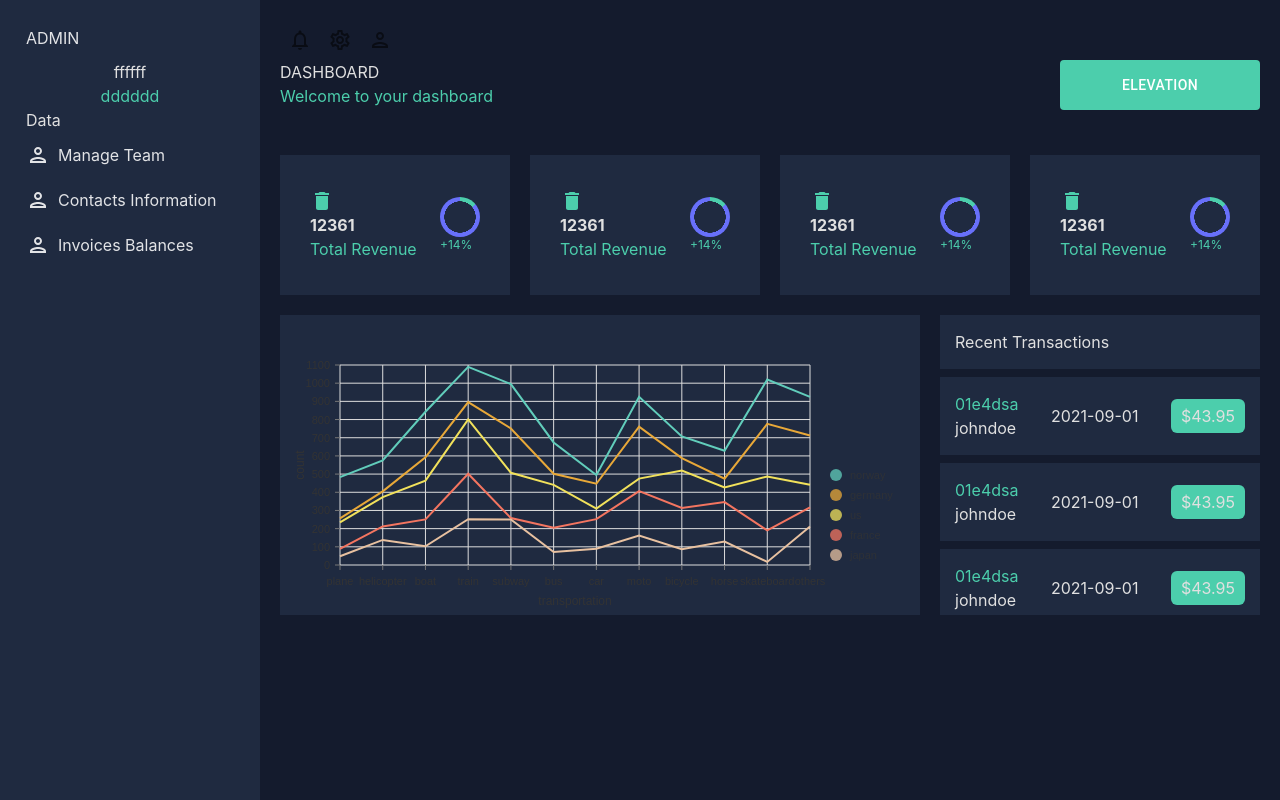
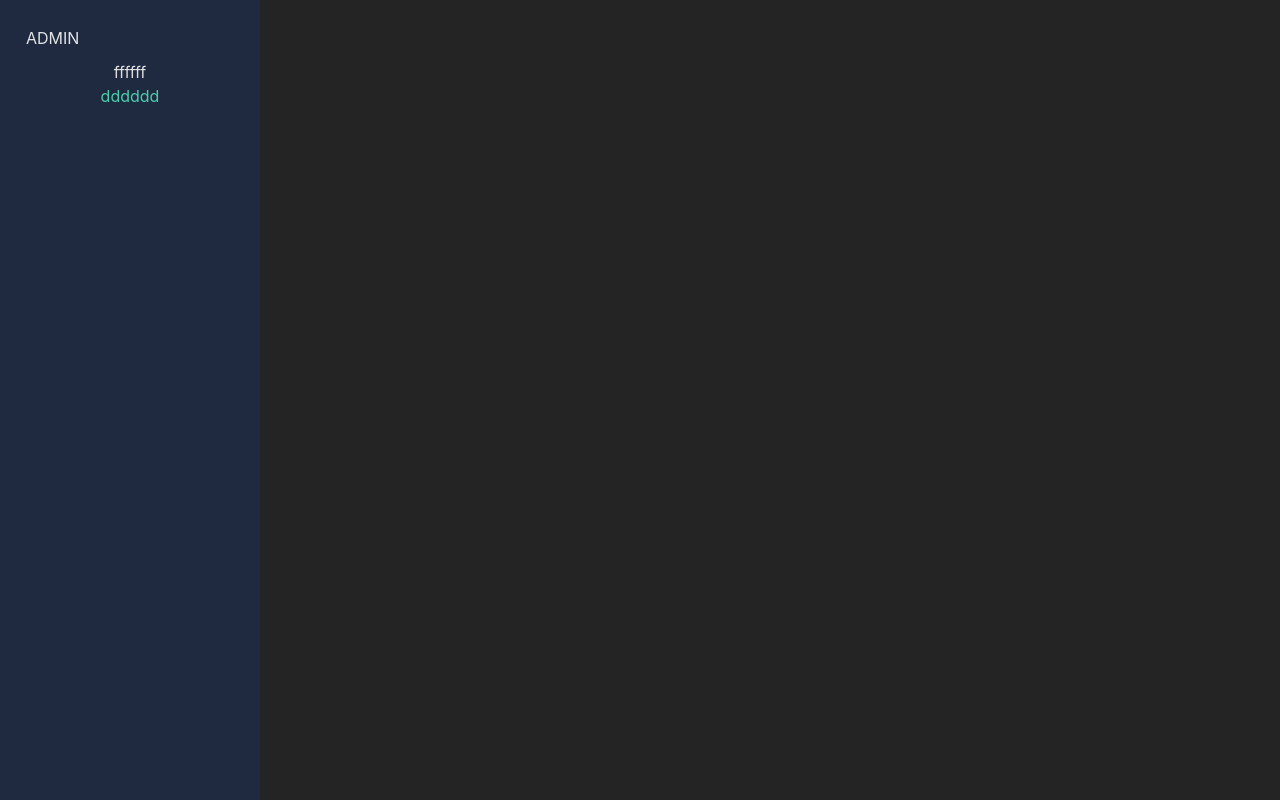
Before and after one commit to eddie8119/react-dashboard, a React (Vite) app: page / in a window 1280 px wide. Built offline with nearby package versions, Linux system fonts and the light colour scheme.

Commit message:
feat react-router

```diff
--- a/src/App.tsx
+++ b/src/App.tsx
@@ -1,16 +1,12 @@
 import "./App.css";
-
-import NavBar from "./components/navBar/NavBar";
-import SideBar from "./components/navBar/SideBar";
-import RightArea from "./components/global/RightArea";
+import { useRoutes } from "react-router-dom";
+import router from "./router";
 
 function App() {
+  const content = useRoutes(router);
+
   return (
-    <div className="h-screen w-screen flex flex-col md:flex-row">
-      <NavBar />
-      <SideBar />
-      <RightArea />
-    </div>
+    <div className="h-screen w-screen flex flex-col md:flex-row">{content}</div>
   );
 }
 
--- a/src/components/dashboard/ProgressCircle.tsx
+++ b/src/components/dashboard/ProgressCircle.tsx
@@ -6,8 +6,8 @@ interface ProgressCircleProps {
 }
 
 const ProgressCircle: FC<ProgressCircleProps> = ({ progress }) => {
-  const angle = (progress / 100) * 360;
-  const size = "40";
+  const angle: number = (progress / 100) * 360;
+  const size: number = 40;
 
   return (
     <Box
--- a/src/components/layouts/DashboarLayout.tsx
+++ /dev/null
@@ -1,12 +0,0 @@
-import NavBar from "../navBar/NavBar";
-
-const dashboarLayout = () => {
-  return (
-    <>
-      <NavBar />
-      dashboarLayout
-    </>
-  );
-};
-
-export default dashboarLayout;
--- /dev/null
+++ b/src/content/dashboards/CreateCase/index.tsx
@@ -0,0 +1,7 @@
+import React from "react";
+
+const CreateCase = () => {
+  return <div>CreateCase</div>;
+};
+
+export default CreateCase;
--- /dev/null
+++ b/src/content/dashboards/OverviewCase/index.tsx
@@ -0,0 +1,7 @@
+import React from "react";
+
+const OverviewCase = () => {
+  return <div>11222</div>;
+};
+
+export default OverviewCase;
--- a/src/components/navBar/SideBar.tsx
+++ b/src/layouts/SidebarLayout/index.tsx
@@ -1,6 +1,7 @@
-import NavList from "./NavList";
+import React from "react";
+// import NavList from "./NavList";
 
-const SideBar = () => {
+const SidebarLayout = () => {
   return (
     <div className="h-full bg-box-bg hidden md:block w-[260px]  flex-none p-[26px]">
       <div className="flex justify-between">
@@ -16,9 +17,9 @@ const SideBar = () => {
         </div>
       </div>
 
-      <NavList />
+      {/* <NavList /> */}
     </div>
   );
 };
 
-export default SideBar;
+export default SidebarLayout;
--- a/src/main.tsx
+++ b/src/main.tsx
@@ -1,10 +1,13 @@
-import React from 'react'
-import ReactDOM from 'react-dom/client'
-import App from './App.tsx'
-import './index.css'
+import React from "react";
+import ReactDOM from "react-dom/client";
+import App from "./App.tsx";
+import "./index.css";
+import { BrowserRouter } from "react-router-dom";
 
-ReactDOM.createRoot(document.getElementById('root')!).render(
+ReactDOM.createRoot(document.getElementById("root")!).render(
   <React.StrictMode>
-    <App />
-  </React.StrictMode>,
-)
+    <BrowserRouter>
+      <App />
+    </BrowserRouter>
+  </React.StrictMode>
+);
--- /dev/null
+++ b/src/router.tsx
@@ -0,0 +1,25 @@
+import { lazy } from "react";
+import { RouteObject } from "react-router";
+import SidebarLayout from "./layouts/SidebarLayout";
+
+const OverviewCase = lazy(() => import("./content/dashboards/OverviewCase"));
+const CreateCase = lazy(() => import("./content/dashboards/CreateCase"));
+
+const routers: RouteObject[] = [
+  {
+    path: "",
+    element: <SidebarLayout />,
+    children: [
+      {
+        path: "/",
+        element: <OverviewCase />,
+      },
+      {
+        path: "createcase",
+        element: <CreateCase />,
+      },
+    ],
+  },
+];
+
+export default routers;
```
